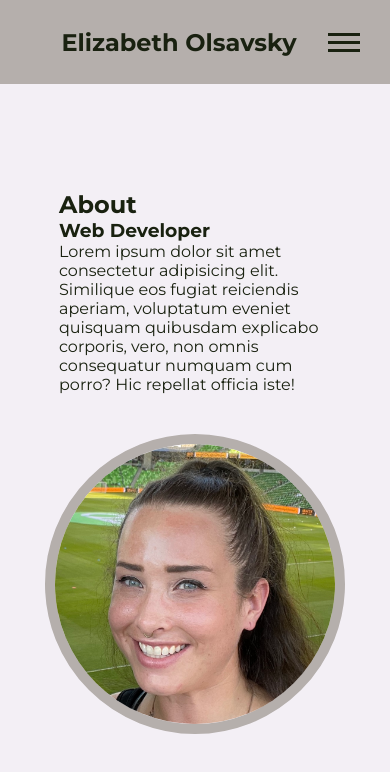
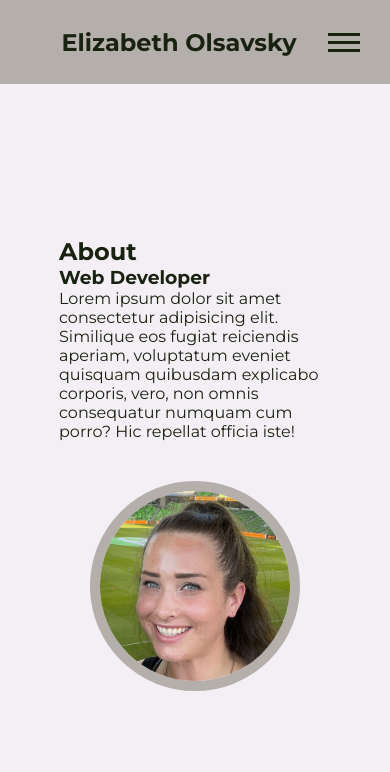
Before and after one commit to elizabetholsavsky/portfolio, a React (Create React App) app: page / in a window 390 px wide. Shown: the top 772 px of the page. Built offline with nearby package versions, Linux system fonts and the light colour scheme.

Commit message:
fix image resizing in css, responsive to all screen sizes

```diff
--- a/src/components/ScrollContainer/About/About.css
+++ b/src/components/ScrollContainer/About/About.css
@@ -14,9 +14,18 @@
 }
 
 .profile-picture img {
-    height: 300px;
-    width: auto;
+    max-width: 300px;
+    min-width: 200px;
     border-radius: 50%;
     border: 10px solid var(--primary);
     margin: 20px;
 }
+
+.profile-picture {
+    display: flex;
+    width: 80%;
+    max-width: 1000px;
+    align-items: center;
+    justify-content: center;
+    flex-wrap: wrap;
+}
```
